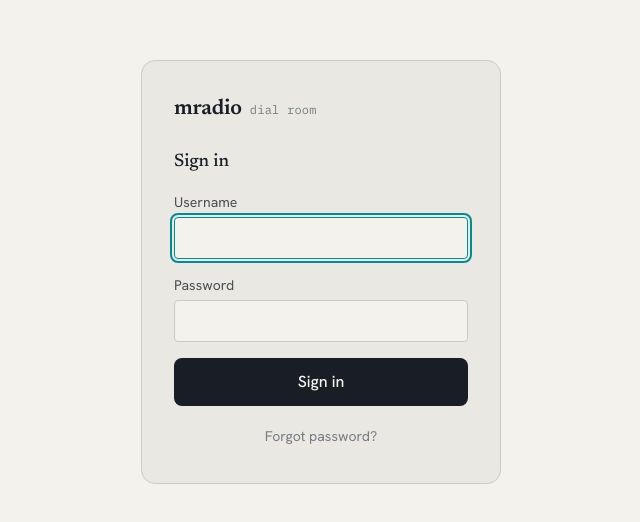
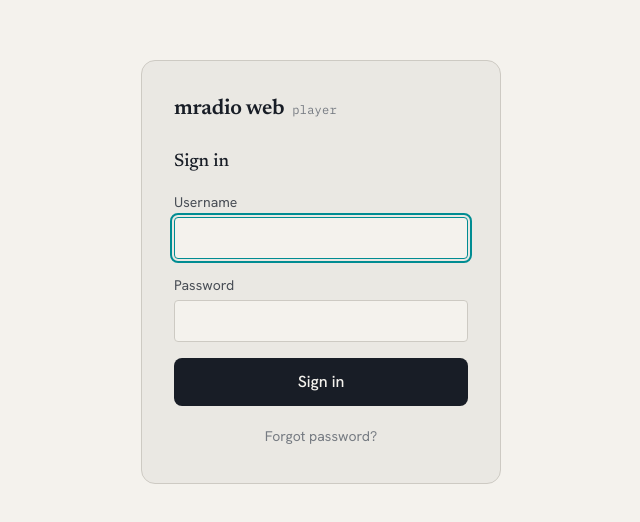
Before and after one commit to Marcus1571/mradio-web, a React (Vite) app in the folder frontend/: page / in a window 1280 px wide. Shown: the part 128-650 px from the top of the page, without its empty margins (319-959 px from the left). Built offline with nearby package versions, Linux system fonts and the light colour scheme; no server answers.

Commit message:
Rename brand text from "mradio / dial room" to "mradio web / player"
Pure text change across every occurrence -- top bar, sign-in and
password screens, browser tab title, PWA/home-screen name. Styling
(serif brand mark, small mono subtitle) unchanged.

```diff
--- a/frontend/index.html
+++ b/frontend/index.html
@@ -8,9 +8,9 @@
     <meta name="theme-color" content="#111419" />
     <meta name="apple-mobile-web-app-capable" content="yes" />
     <meta name="apple-mobile-web-app-status-bar-style" content="black-translucent" />
-    <meta name="apple-mobile-web-app-title" content="mradio" />
+    <meta name="apple-mobile-web-app-title" content="mradio web" />
     <meta name="viewport" content="width=device-width, initial-scale=1.0" />
-    <title>mradio — Dial Room</title>
+    <title>mradio web</title>
   </head>
   <body>
     <div id="root"></div>
--- a/frontend/src/components/TopBar.tsx
+++ b/frontend/src/components/TopBar.tsx
@@ -62,8 +62,8 @@ export function TopBar({
   return (
     <div className="topbar">
       <button className="brand" type="button" onClick={() => onNavigate('dashboard')}>
-        <span className="brand-mark">mradio</span>
-        <span className="brand-sub">dial&nbsp;room</span>
+        <span className="brand-mark">mradio web</span>
+        <span className="brand-sub">player</span>
       </button>
       <div className="topbar-right">
         <div className="dropdown-picker" ref={langRef}>
--- a/frontend/src/pages/ChangePasswordScreen.tsx
+++ b/frontend/src/pages/ChangePasswordScreen.tsx
@@ -67,8 +67,8 @@ export function ChangePasswordScreen({
     <div className="auth-screen">
       <form className="auth-card" onSubmit={onSubmit}>
         <div className="auth-brand">
-          <span className="brand-mark">mradio</span>
-          <span className="brand-sub">dial&nbsp;room</span>
+          <span className="brand-mark">mradio web</span>
+          <span className="brand-sub">player</span>
         </div>
         <h1 className="auth-title">{forced ? 'Choose a password' : t('changePassword.title')}</h1>
         {forced && (
--- a/frontend/src/pages/ForgotPasswordScreen.tsx
+++ b/frontend/src/pages/ForgotPasswordScreen.tsx
@@ -29,8 +29,8 @@ export function ForgotPasswordScreen({ onBack }: { onBack: () => void }) {
       <div className="auth-screen">
         <div className="auth-card">
           <div className="auth-brand">
-            <span className="brand-mark">mradio</span>
-            <span className="brand-sub">dial&nbsp;room</span>
+            <span className="brand-mark">mradio web</span>
+            <span className="brand-sub">player</span>
           </div>
           <h1 className="auth-title">Check your email</h1>
           <p className="auth-hint">
@@ -48,8 +48,8 @@ export function ForgotPasswordScreen({ onBack }: { onBack: () => void }) {
     <div className="auth-screen">
       <form className="auth-card" onSubmit={onSubmit}>
         <div className="auth-brand">
-          <span className="brand-mark">mradio</span>
-          <span className="brand-sub">dial&nbsp;room</span>
+          <span className="brand-mark">mradio web</span>
+          <span className="brand-sub">player</span>
         </div>
         <h1 className="auth-title">Forgot password?</h1>
         <p className="auth-hint">Enter your account's email and we'll send you a reset link.</p>
--- a/frontend/src/pages/LoginScreen.tsx
+++ b/frontend/src/pages/LoginScreen.tsx
@@ -34,8 +34,8 @@ export function LoginScreen() {
     <div className="auth-screen">
       <form className="auth-card" onSubmit={onSubmit}>
         <div className="auth-brand">
-          <span className="brand-mark">mradio</span>
-          <span className="brand-sub">dial&nbsp;room</span>
+          <span className="brand-mark">mradio web</span>
+          <span className="brand-sub">player</span>
         </div>
         <h1 className="auth-title">Sign in</h1>
         <label className="field">
--- a/frontend/src/pages/ResetPasswordScreen.tsx
+++ b/frontend/src/pages/ResetPasswordScreen.tsx
@@ -45,8 +45,8 @@ export function ResetPasswordScreen() {
       <div className="auth-screen">
         <div className="auth-card">
           <div className="auth-brand">
-            <span className="brand-mark">mradio</span>
-            <span className="brand-sub">dial&nbsp;room</span>
+            <span className="brand-mark">mradio web</span>
+            <span className="brand-sub">player</span>
           </div>
           <h1 className="auth-title">Invalid link</h1>
           <p className="auth-hint">This password reset link is missing its token.</p>
@@ -63,8 +63,8 @@ export function ResetPasswordScreen() {
       <div className="auth-screen">
         <div className="auth-card">
           <div className="auth-brand">
-            <span className="brand-mark">mradio</span>
-            <span className="brand-sub">dial&nbsp;room</span>
+            <span className="brand-mark">mradio web</span>
+            <span className="brand-sub">player</span>
           </div>
           <h1 className="auth-title">Password reset</h1>
           <p className="auth-hint">You can now sign in with your new password.</p>
@@ -80,8 +80,8 @@ export function ResetPasswordScreen() {
     <div className="auth-screen">
       <form className="auth-card" onSubmit={onSubmit}>
         <div className="auth-brand">
-          <span className="brand-mark">mradio</span>
-          <span className="brand-sub">dial&nbsp;room</span>
+          <span className="brand-mark">mradio web</span>
+          <span className="brand-sub">player</span>
         </div>
         <h1 className="auth-title">Reset your password</h1>
         <label className="field">
```
Also changed, not shown: frontend/public/manifest.webmanifest.
